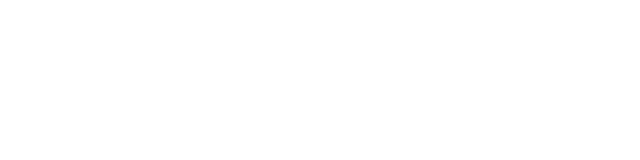
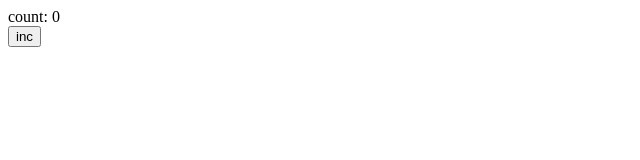
Before and after one commit to malaniak96/react-js, a React (Create React App) app: page / in a window 1280 px wide. Shown: the top 160 px of the page, without its empty margins (0-640 px from the left). Built offline with nearby package versions, Linux system fonts and the light colour scheme.

Commit message:
lesson 3 part 1,2,3

```diff
--- a/src/App.css
+++ /dev/null
@@ -1,38 +0,0 @@
-.App {
-  text-align: center;
-}
-
-.App-logo {
-  height: 40vmin;
-  pointer-events: none;
-}
-
-@media (prefers-reduced-motion: no-preference) {
-  .App-logo {
-    animation: App-logo-spin infinite 20s linear;
-  }
-}
-
-.App-header {
-  background-color: #282c34;
-  min-height: 100vh;
-  display: flex;
-  flex-direction: column;
-  align-items: center;
-  justify-content: center;
-  font-size: calc(10px + 2vmin);
-  color: white;
-}
-
-.App-link {
-  color: #61dafb;
-}
-
-@keyframes App-logo-spin {
-  from {
-    transform: rotate(0deg);
-  }
-  to {
-    transform: rotate(360deg);
-  }
-}
--- a/src/App.js
+++ b/src/App.js
@@ -1,11 +1,27 @@
-import './App.css';
+import React, {useEffect, useState} from 'react';
+
 
 const App = () => {
-  return (
-    <div>
+    const [user, setUser] = useState({});
+    const [count, setCount] = useState(0);
 
-    </div>
-  );
-}
+    console.log(user);
+
+    // useEffect(() => {
+    //     const user = {
+    //         name: 'max',
+    //         age: 15
+    //     }
+    //     const nameKey = 'name'
+    //     const newUser = {...user, [nameKey]:'Kostia'}
+    // }, []);
+
+    return (
+      <div>
+          <div> count: {count}</div>
+          <button onClick={()=>setCount(prevState => prevState+1)}>inc</button>
+      </div>
+    );
+};
 
 export {App};
--- a/src/index.css
+++ /dev/null
@@ -1,13 +0,0 @@
-body {
-  margin: 0;
-  font-family: -apple-system, BlinkMacSystemFont, 'Segoe UI', 'Roboto', 'Oxygen',
-    'Ubuntu', 'Cantarell', 'Fira Sans', 'Droid Sans', 'Helvetica Neue',
-    sans-serif;
-  -webkit-font-smoothing: antialiased;
-  -moz-osx-font-smoothing: grayscale;
-}
-
-code {
-  font-family: source-code-pro, Menlo, Monaco, Consolas, 'Courier New',
-    monospace;
-}
--- a/src/index.js
+++ b/src/index.js
@@ -1,13 +1,12 @@
 import React from 'react';
 import ReactDOM from 'react-dom/client';
-import './index.css';
 import {App} from './App';
 import reportWebVitals from './reportWebVitals';
 
 const root =
     ReactDOM.createRoot(document.getElementById('root'));
 root.render(
-    <App />
+    <App/>
 );
 
 // If you want to start measuring performance in your app, pass a function
```
Also changed, not shown: src/logo.svg (deleted), 1 other file (tests, documents, lock files or other folders).
